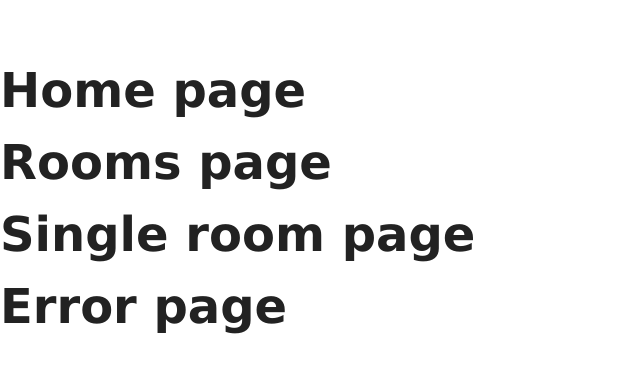
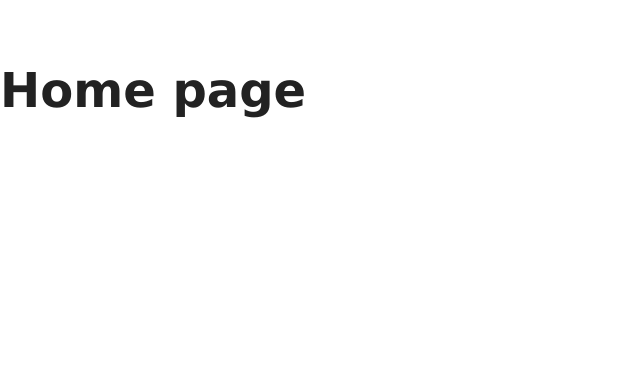
Before and after one commit to DevIvaylo/book-a-room-react-app, a React (Create React App) app: page / in a window 1280 px wide. Shown: the top 372 px of the page, without its empty margins (0-640 px from the left). Built offline with nearby package versions, Linux system fonts and the light colour scheme.

Commit message:
router setup

```diff
--- a/src/App.js
+++ b/src/App.js
@@ -3,16 +3,18 @@ import './App.css';
 import Home from "./components/Home";
 import Rooms from "./components/Rooms";
 import SingleRoom from "./components/SingleRoom";
+import {Switch, Route} from 'react-router-dom'
 import Error from "./components/Error";
+
 
 function App() {
     return (
-        <>
-            <Home/>
-            <Rooms/>
-            <SingleRoom/>
-            <Error/>
-        </>
+        <Switch>
+            <Route exact path='/' component={Home}/>
+            <Route exact path='/rooms/' component={Rooms}/>
+            <Route exact path='/rooms/:id/' component={SingleRoom}/>
+            <Route component={Error}/>
+        </Switch>
     );
 }
 
--- a/src/index.js
+++ b/src/index.js
@@ -3,12 +3,15 @@ import ReactDOM from 'react-dom';
 import './index.css';
 import App from './App';
 import * as serviceWorker from './serviceWorker';
+import {BrowserRouter as Router} from 'react-router-dom';
 
 ReactDOM.render(
-  <React.StrictMode>
-    <App />
-  </React.StrictMode>,
-  document.getElementById('root')
+    <React.StrictMode>
+        <Router>
+            <App/>
+        </Router>
+    </React.StrictMode>,
+    document.getElementById('root')
 );
 
 // If you want your app to work offline and load faster, you can change
```
